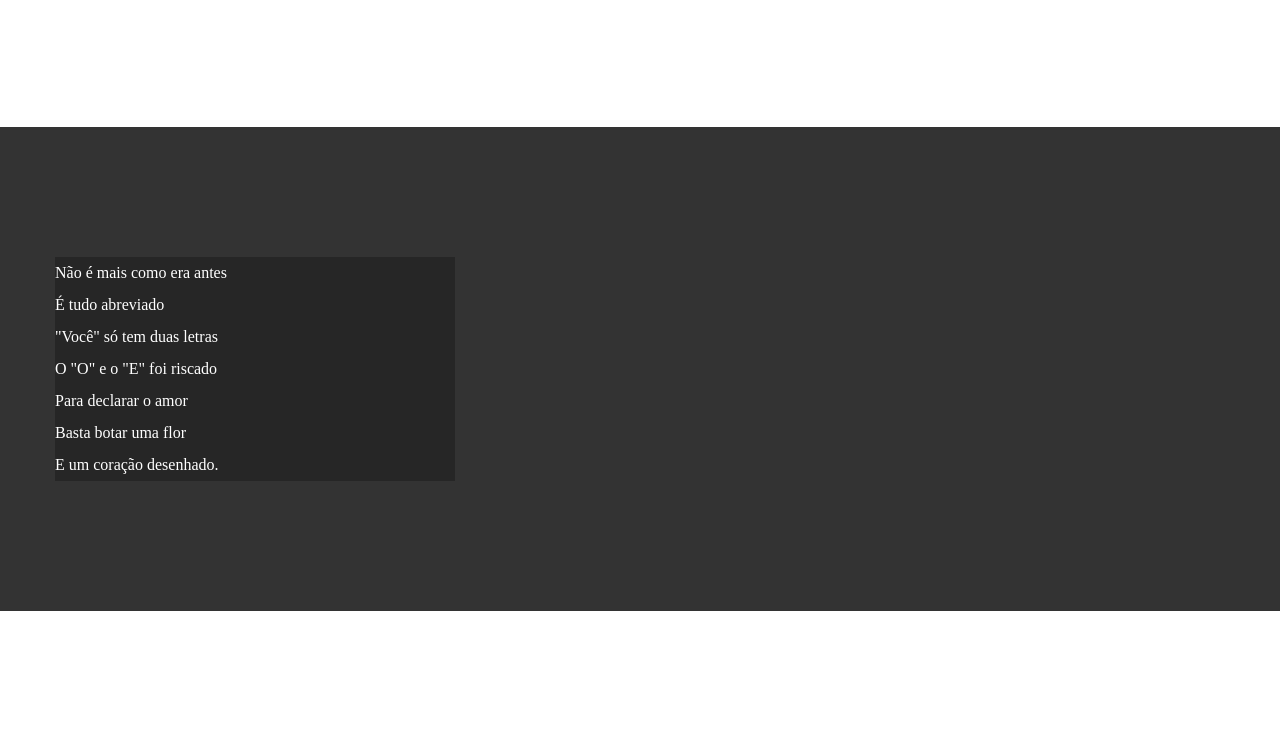
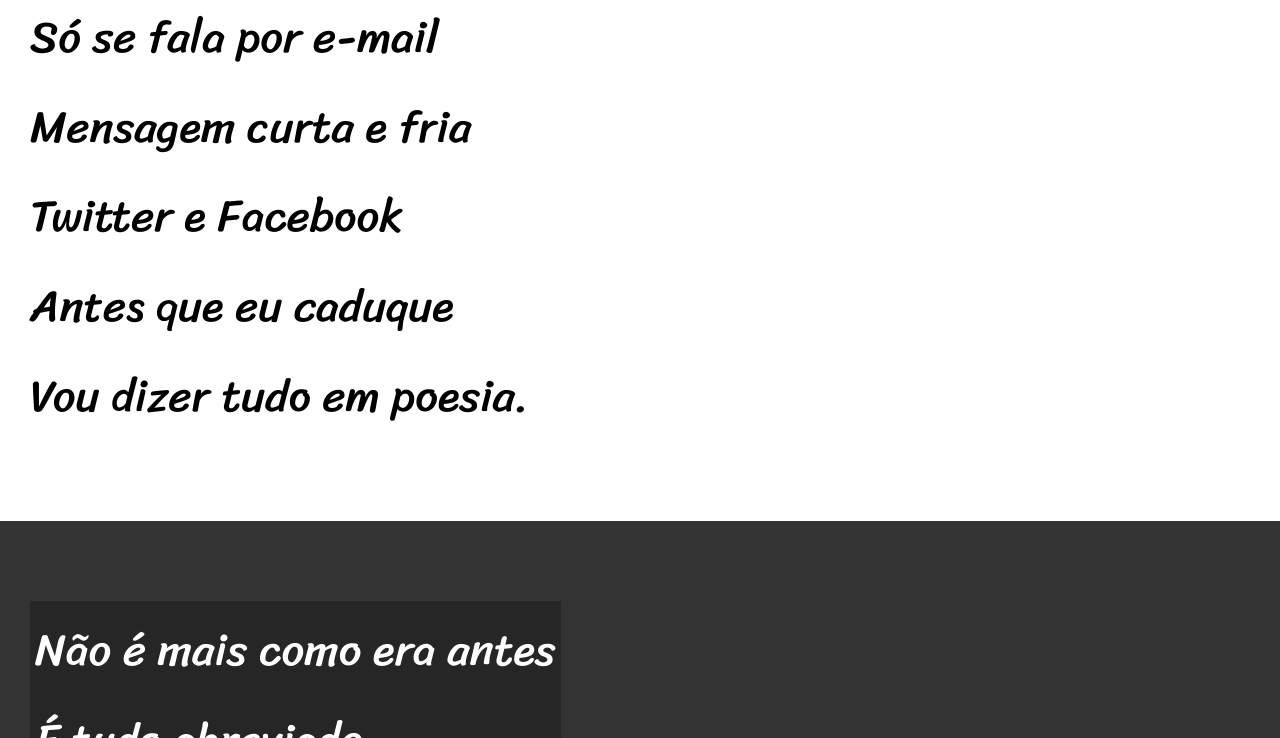
Before and after one commit to Edsonadrian/Html-css, a plain HTML site: page desafio/pacote-d012/index.html in a window 1280 px wide. Shown: the part 512-1250 px from the top of the page. Drawn offline with Linux system fonts and the light colour scheme.

Commit message:
colocando fontes

```diff
--- a/desafio/pacote-d012/estilo/style.css
+++ b/desafio/pacote-d012/estilo/style.css
@@ -1,3 +1,13 @@
+@import url('https://fonts.googleapis.com/css2?family=Passion+One:wght@400;700;900&display=swap');
+@import url('https://fonts.googleapis.com/css2?family=Sriracha&display=swap');
+
+
+:root{
+    --fonte1:Verdana, Geneva, Tahoma, sans-serif;
+    --fonte2:"Passion One", serif;
+    --fonte3: "Sriracha", serif;
+}
+
 *{
     margin: 0px;
     padding: 0px;
@@ -5,6 +15,7 @@
 html, body{
     min-height: 100vh;
     background-color: darkgray;
+    font-family: var(--fonte1);
 }
 header{
     text-align: center;
@@ -14,6 +25,8 @@ header{
 header h1{
     padding-top: 50px;
     font-variant: small-caps;
+    font-family: var(--fonte2);
+    font-size: 9vw;
 }
 
 a{
@@ -31,14 +44,14 @@ header p{
     color: #727272;
 }
 
-main p{
-    margin: 50px 25px;
-}
+
 section {
     padding-left: 30px;
     padding-top: 10vh;
     padding-bottom: 10vh;
     line-height: 2em;
+    font-family: var(--fonte3);
+    font-size: 3.5vw;
 }
 
 .normal{
@@ -52,10 +65,13 @@ section {
 }
 
 .imagem >p{
-    width: 400px;
+    display: inline-block;
+    padding: 5px;
     background-color: rgba(0, 0, 0, 0.253);
 }
+#img1{
 
+}
 footer{
     text-align: center;
     color: #fff;
--- a/desafio/pacote-d012/index.html
+++ b/desafio/pacote-d012/index.html
@@ -26,7 +26,7 @@
             </p>
         </section>
 
-        <section class="imagem">
+        <section class="imagem" id="img1">
             <p>
                 Não é mais como era antes<br/>
                 É tudo abreviado<br/>
@@ -60,7 +60,7 @@
             </p>
         </section>
 
-        <section class="imagem">
+        <section class="imagem" id="img2">
             <p>
                 Tenho saudade das cartas<br/>
                 Escritas com a própria mão<br/>
```
